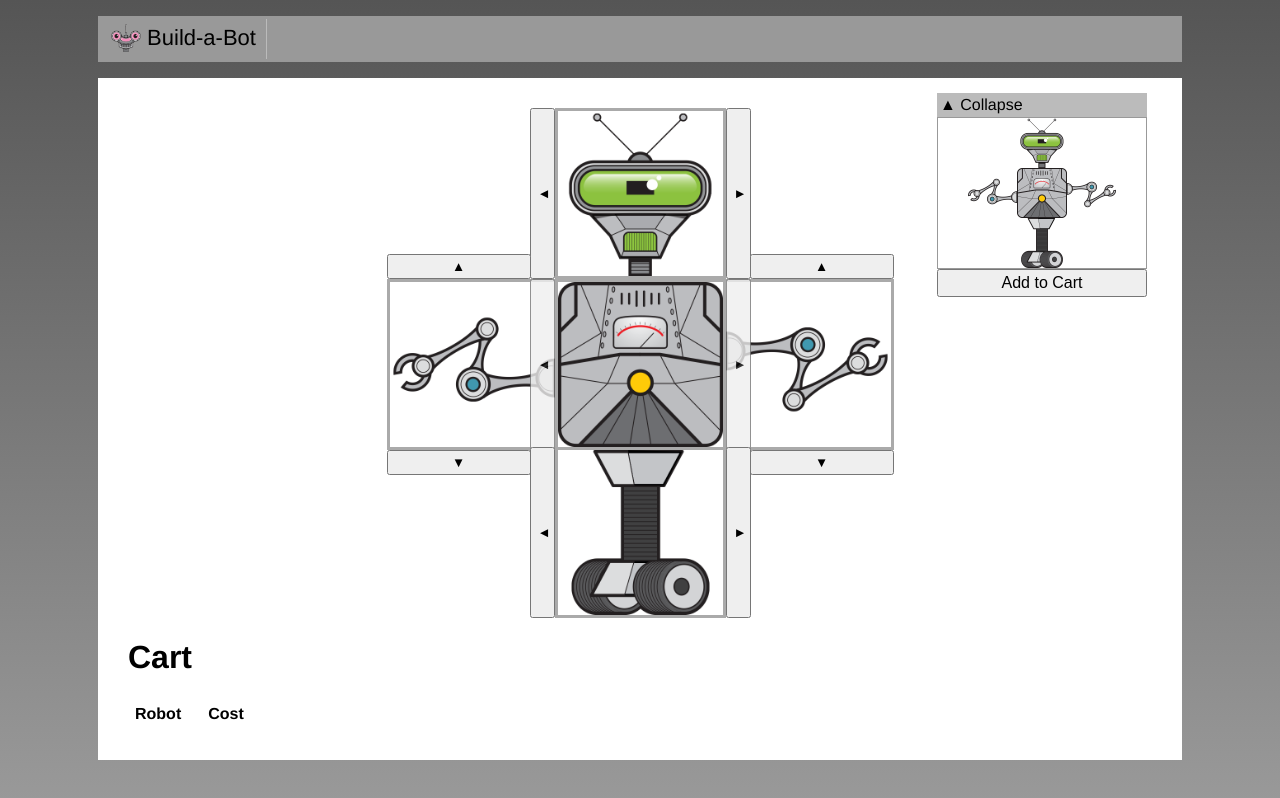
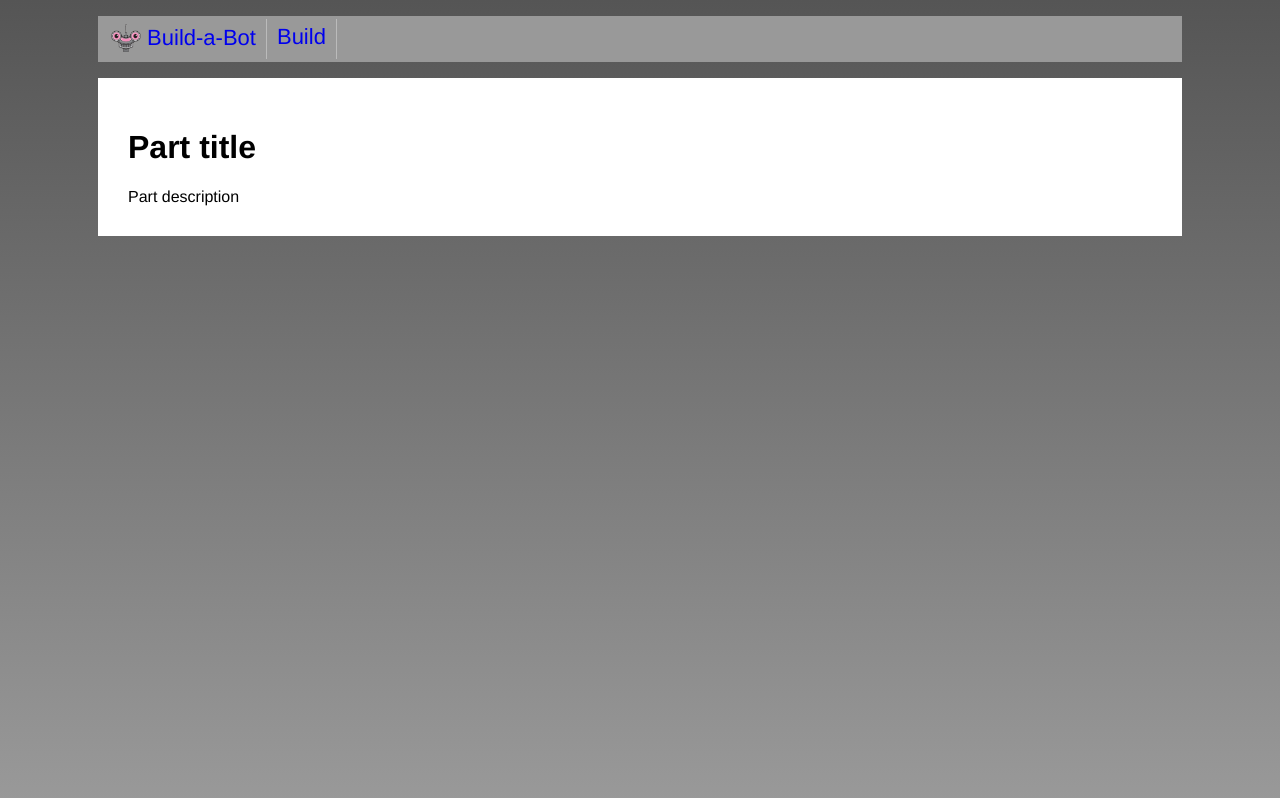
Before and after one commit to evtolley/vue-fundamentals-, a Vue app: page /#/parts in a window 1280 px wide. Built offline with nearby package versions, Linux system fonts and the light colour scheme.

Commit message:
started working on routing

```diff
--- a/package.json
+++ b/package.json
@@ -11,7 +11,8 @@
     "core-js": "^3.3.2",
     "node-sass": "^4.13.0",
     "sass-loader": "^8.0.0",
-    "vue": "^2.6.10"
+    "vue": "^2.6.10",
+    "vue-router": "^3.1.3"
   },
   "devDependencies": {
     "@vue/cli-plugin-babel": "^4.0.0",
--- a/src/App.vue
+++ b/src/App.vue
@@ -4,27 +4,29 @@
     <nav>
       <ul>
         <li class="nav-item">
-          <img class="logo" src="./assets/build-a-bot-logo.png" />
-          Build-a-Bot
+          <router-link class="nav-link" :to="{ name: 'Home'}" exact>
+            <img class="logo" src="./assets/build-a-bot-logo.png" />
+            Build-a-Bot
+          </router-link>
+        </li>
+         <li class="nav-item">
+          <router-link class="nav-link" :to="{ name: 'Build'}" exact>
+            Build
+          </router-link>
         </li>
       </ul>
     </nav>
   </header>
     <main>
-      <RobotBuilder />
+      <router-view />
     </main>
   </div>
 </template>
 
 <script>
-// import HomePage from './home/HomePage.vue';
-import RobotBuilder from './build/RobotBuilder.vue';
 
 export default {
   name: 'app',
-  components: {
-    RobotBuilder,
-  },
 };
 </script>
 
@@ -64,5 +66,14 @@ ul {
   height: 30px;
 }
 
+.nav-link {
+  text-decoration: none;
+  color: inherited;
+}
+
+.router-link-active {
+  color:white;
+}
+
 
 </style>
--- a/src/main.js
+++ b/src/main.js
@@ -1,8 +1,10 @@
 import Vue from 'vue';
 import App from './App.vue';
+import router from './router';
 
 Vue.config.productionTip = false;
 
 new Vue({
   render: h => h(App),
+  router,
 }).$mount('#app');
--- /dev/null
+++ b/src/parts/PartInfo.vue
@@ -0,0 +1,22 @@
+<template>
+    <div>
+        <h1> {{ part.title }}</h1>
+        <div>
+            {{ part.description}}
+        </div>
+    </div>
+</template>
+
+<script>
+export default {
+    name: 'PartInfo',
+    data() {
+        return {
+            part: {
+                title: 'Part title',
+                description: 'Part description'
+            },
+        };
+    },
+};
+</script>
--- /dev/null
+++ b/src/router/index.js
@@ -0,0 +1,27 @@
+import Vue from 'vue';
+import Router from 'vue-router';
+
+import HomePage from '../home/HomePage.vue';
+import RobotBuilder from '../build/RobotBuilder.vue';
+import PartInfo from '../parts/PartInfo.vue';
+
+Vue.use(Router);
+
+export default new Router({
+    routes: [{
+        path: '/',
+        name: 'Home',
+        component: HomePage
+    },
+    {
+        path: '/build',
+        name: 'Build',
+        component: RobotBuilder
+    },
+    {
+        path: '/parts',
+        name: 'Parts',
+        component: PartInfo
+    }
+],
+});
```
Also changed, not shown: src/build/PartSelector.vue, 1 other file (tests, documents, lock files or other folders).
